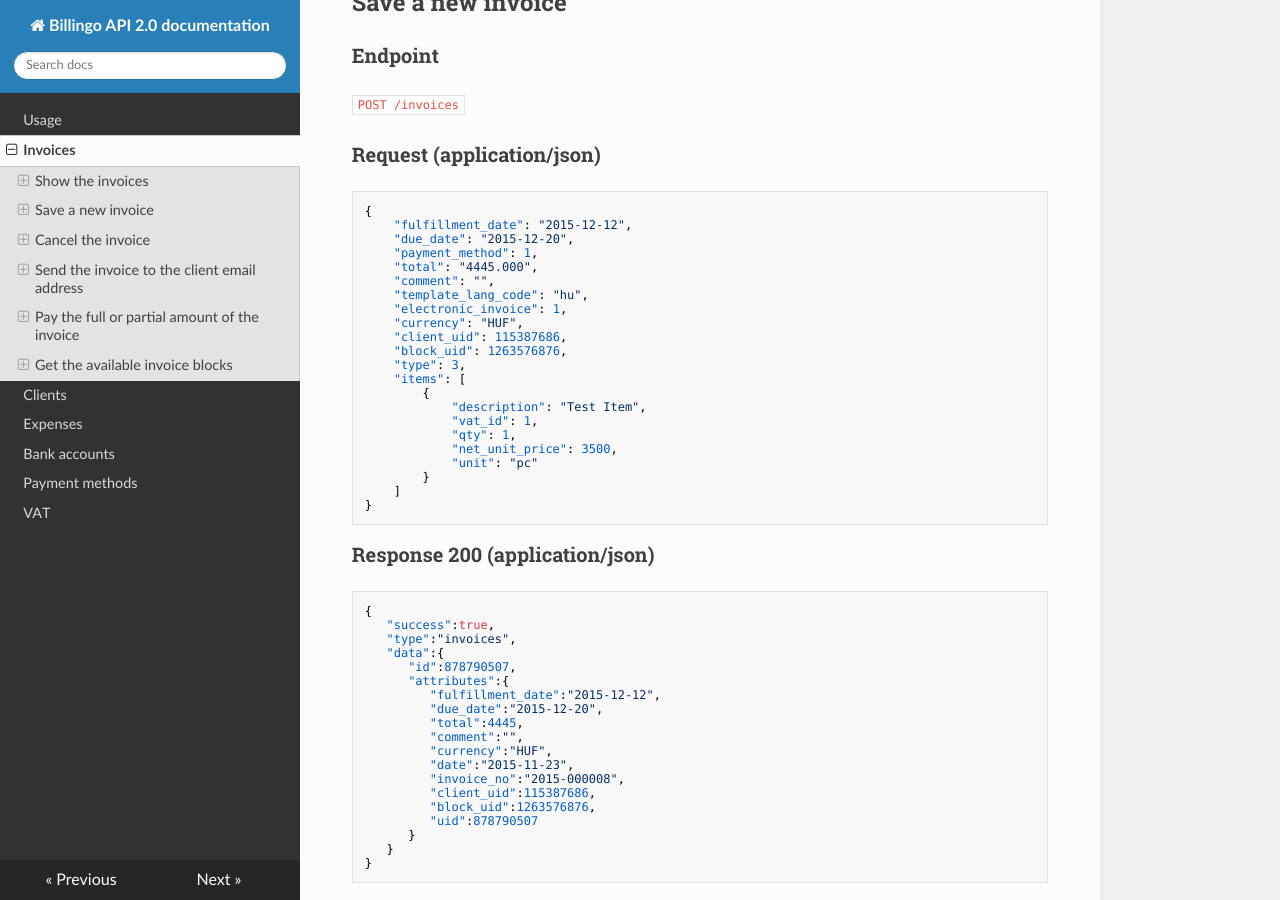
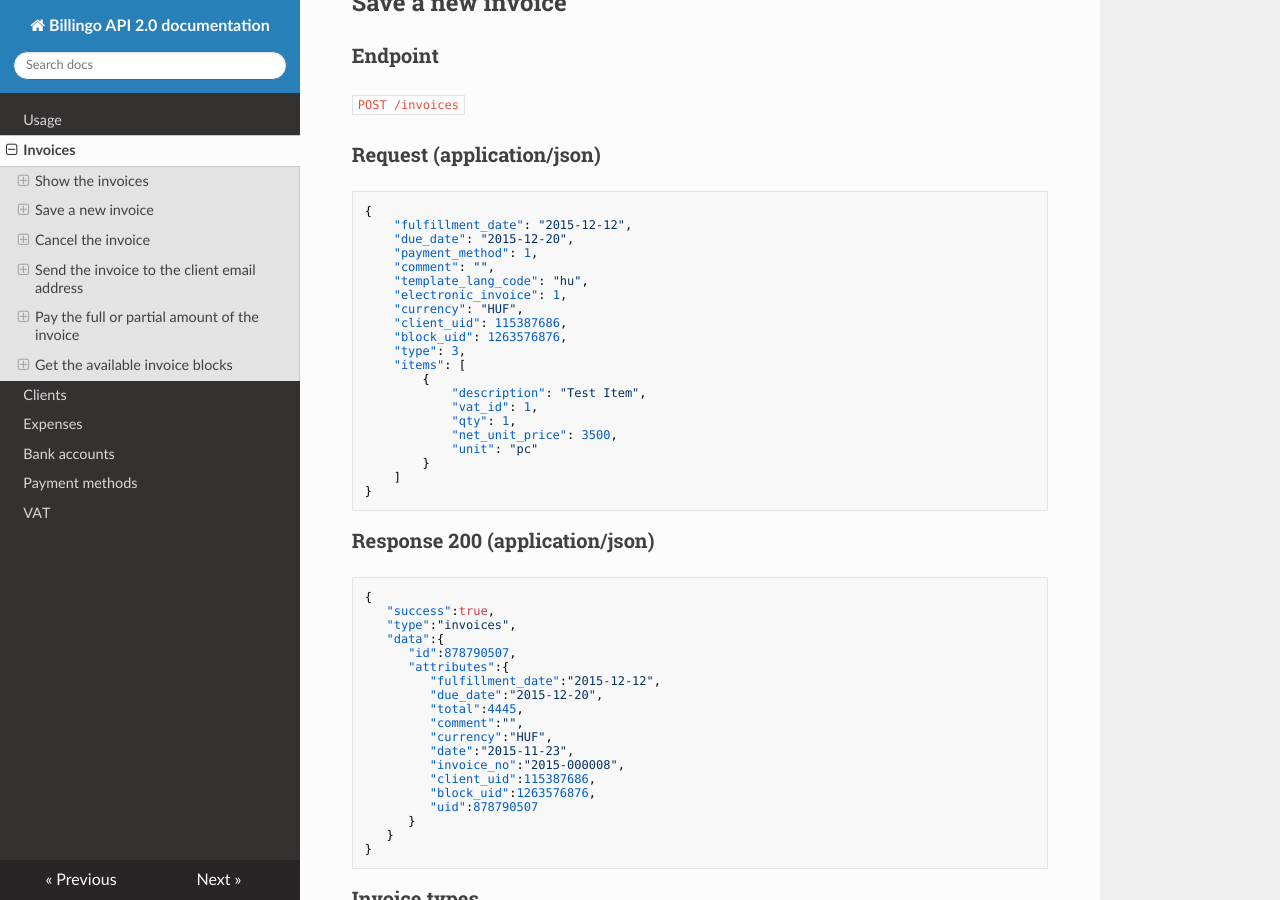
Before and after one commit to octonull/Billingo-API-docs, an MkDocs documentation site: the page built from docs/invoices.md, in a window 1280 px wide and 900 px high, scrolled down 1468 px. Built offline with MkDocs 1.6.1, drawn with Linux system fonts in a browser that asks for light colours; nearby versions of some CDN libraries; old or Windows-style settings are respelled for this version of MkDocs.

Commit message:
JSON example fix

```diff
--- a/docs/invoices.md
+++ b/docs/invoices.md
@@ -89,7 +89,6 @@ JSON schemas:
     "fulfillment_date": "2015-12-12",
     "due_date": "2015-12-20",
     "payment_method": 1,
-    "total": "4445.000",
     "comment": "",
     "template_lang_code": "hu",
     "electronic_invoice": 1,
```
